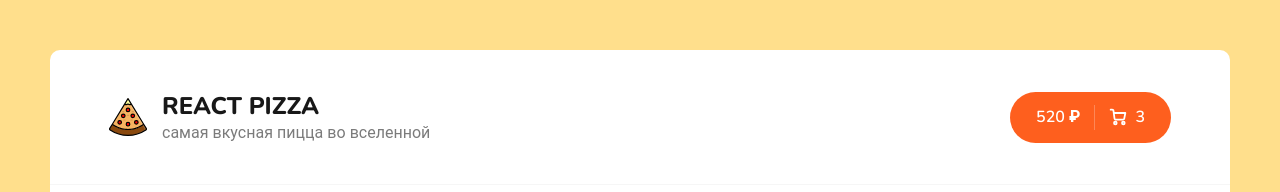
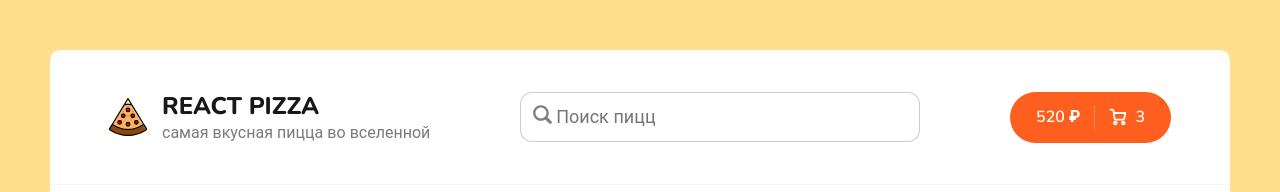
Before and after one commit to AlexandrReactJs/react-pizza, a React (Create React App) app: page / in a window 1280 px wide. Shown: the top 192 px of the page. Built offline with nearby package versions, Linux system fonts and the light colour scheme; no server answers.

Commit message:
making search

```diff
--- a/src/App.js
+++ b/src/App.js
@@ -7,10 +7,11 @@ import { Routes, Route } from "react-router-dom";
 import Cart from "./pages/Cart";
 
 function App() {
-
+  const [searchValue, setSearchValue] = React.useState('');
+  console.log(searchValue)
   return (
     <div className="wrapper">
-      <Header />
+      <Header searchValue={searchValue} setSearchValue={setSearchValue}/>
       <div className="content">
 
         <Routes>
--- a/src/components/Header/Header.jsx
+++ b/src/components/Header/Header.jsx
@@ -1,8 +1,9 @@
 import React from "react";
 import headerLogoSvg from "../assets/img/pizza-logo.svg";
 import {Link} from "react-router-dom";
+import Search from "../Search/Search";
 
-function Header() {
+function Header({searchValue, setSearchValue}) {
     return (
       <div className="header">
         <div className="container">
@@ -15,6 +16,7 @@ function Header() {
             </div>
           </div>
           </Link>
+          <Search searchValue={searchValue} setSearchValue={setSearchValue}/>
           <div className="header__cart">
             <Link to="/cart" className="button button--cart">
               <span>520 ₽</span>
--- /dev/null
+++ b/src/components/Search/Search.jsx
@@ -0,0 +1,19 @@
+import React from "react";
+import style from "./Search.module.scss";
+import searchIcon from '../assets/img/search.svg';
+import closeIcon from '../assets/img/close.svg';
+
+
+const Search = ({searchValue, setSearchValue}) => {
+    return(
+        <div className={style.root}>
+            <img className={style.searchIcon} src={searchIcon} alt="search" />
+            <input onChange={(event) => {setSearchValue(event.target.value)}} value = {searchValue} className={style.input} placeholder="Поиск пицц" />
+            {searchValue && <img onClick={() => {setSearchValue('')}} className={style.close} src={closeIcon} alt="close" />}
+
+        </div>
+    )
+}
+
+
+export default Search;
--- /dev/null
+++ b/src/components/Search/Search.module.scss
@@ -0,0 +1,36 @@
+.root{
+    position: relative;
+}
+
+.input{
+    padding: 12px 15px;
+    outline: none;
+    border: 1px solid rgba(0, 0, 0, 0.2);
+    width: 400px;
+    padding-left: 35px;
+    font-size: 18px;
+    border-radius: 12px;
+}
+
+.searchIcon{
+    top: 10px;
+    left: 10px;
+    position: absolute;
+    width: 25px;
+    height: 25px;
+    opacity: 0.5;
+
+}
+
+.close{
+    position: absolute;
+    top: 10px;
+    right: 10px;
+    width: 25px;
+    height: 25px;
+    opacity: 0.5;
+    transition: all 0.1s linear;
+    &:hover{
+        opacity: 1;
+    }
+}
```
Also changed, not shown: src/components/assets/img/close.svg (added), src/components/assets/img/search.svg (added).
